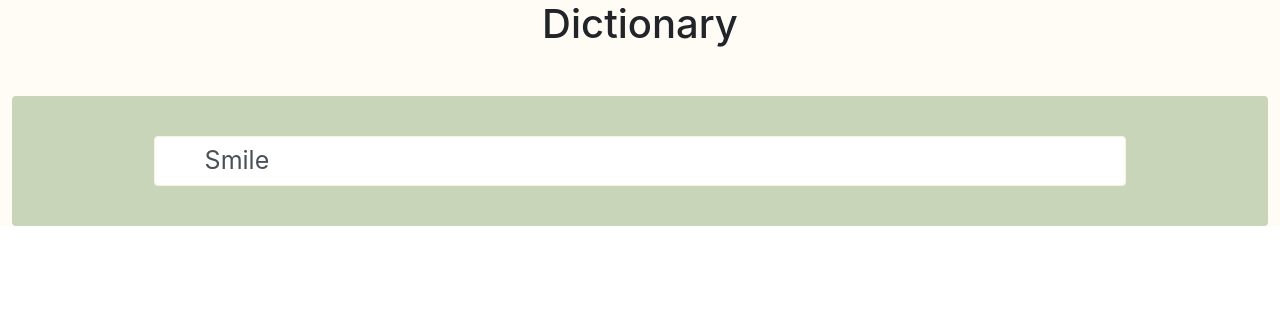
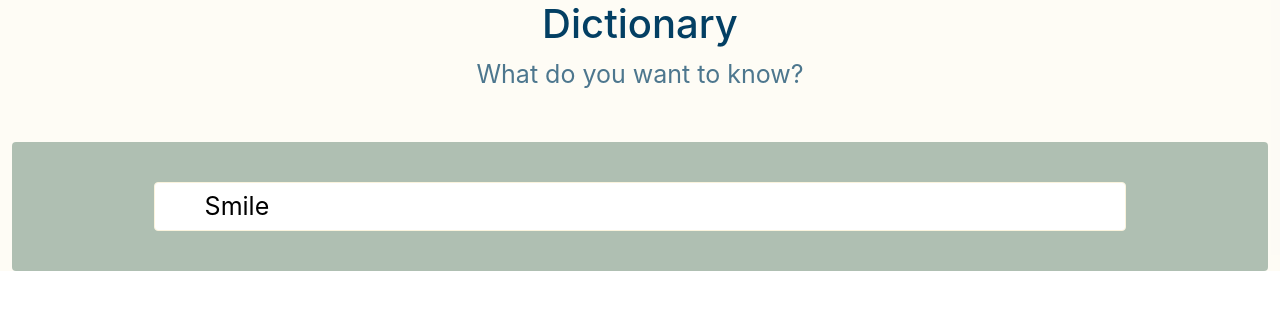
Before and after one commit to MargaridaFCosta/dictionary-project, a React (Create React App) app: page / in a window 1280 px wide. Shown: the top 310 px of the page. Built offline with nearby package versions, Linux system fonts and the light colour scheme; no server answers.

Commit message:
Added more style

```diff
--- a/src/App.css
+++ b/src/App.css
@@ -1,7 +1,19 @@
 .App {
     background-color: rgba(250, 243, 221, 0.3);
+
 }
 .App .container {
     max-width: 1300px;
+}
+
+.App h1 {
+    color: #033F63
+}
+
+.App .subtitle {
+    color: #033F63;
+    text-align: center;
+    font-size: 25px;
+    opacity: 0.7;
 
 }
--- a/src/App.js
+++ b/src/App.js
@@ -7,6 +7,7 @@ export default function App() {
       <div className="container">
         <header className="App-header">
           <h1 className="text-center">Dictionary</h1>
+          <div className="subtitle">What do you want to know?</div>
           <Dictionary defaultWord={"Smile"} />
         </header>
       </div>
--- a/src/Dictionary.css
+++ b/src/Dictionary.css
@@ -1,6 +1,6 @@
 
 .Dictionary form {
-  background-color: #C8D5B9;
+  background-color: rgba(124, 152, 133, 0.6);
   max-width: 100%;
   display: block;
   margin: 0 auto;
@@ -15,6 +15,5 @@
   font-size: 20px;
   text-align: left;
   border: 1px solid #FAF3DD;
-  color: #495057;
   font-size: 25px;
 }
--- a/src/Meanings.css
+++ b/src/Meanings.css
@@ -5,6 +5,12 @@
 }
 
 .Meanings h3 {
-    font-size: 25px;
+    font-size: 24px;
     font-weight: 400;
 }
+
+.Meanings h4 {
+    font-size: 20px;
+    opacity: 0.7;
+    font-weight: normal;
+}
--- a/src/Meanings.js
+++ b/src/Meanings.js
@@ -7,7 +7,7 @@ export default function Meanings(props) {
     <div className="Meanings">
       <h2>{props.meanings.partOfSpeech}</h2>
       <h3>Definition: {props.meanings.definition}</h3>
-      <h3 className="text-muted mb-3">{props.meanings.example}</h3>
+      <h4 className="mb-2">{props.meanings.example}</h4>
       <Synonyms synonyms={props.meanings.synonyms} />
       <br />
     </div>
--- a/src/Results.css
+++ b/src/Results.css
@@ -6,7 +6,7 @@
 }
 
 .Results section {
-    background-color: #8FC0A9;
+    background-color: #7C9885;
     padding: 20px 30px;
     border-radius: 6px;
 }
@@ -15,5 +15,11 @@
     font-size: 50px;
     text-transform: capitalize;
     font-weight: bolder;
+    color:rgba(250, 243, 221, 0.9);
 
 }
+
+.Results .phonetics {
+    color:rgba(250, 243, 221, 0.6);
+    font-size: 25px;
+}
--- a/src/Results.js
+++ b/src/Results.js
@@ -7,8 +7,8 @@ export default function Results(props) {
       return (
         <div className="Results p-4">
           <section>
-            <h2 className="name-word mb-3">{props.results.word}</h2>
-            <h3 className="phonetics">{props.results.phonetic}</h3>
+            <h2 className="name-word mb-1">{props.results.word}</h2>
+            <h3 className="phonetics">/{props.results.phonetic}/</h3>
           </section>
           <br />
           <section>
--- a/src/Synonyms.css
+++ b/src/Synonyms.css
@@ -7,5 +7,5 @@ li {
 list-style: none;
 display: inline-block;
 margin-right: 10px;
-color: #6D6A75
+opacity: 0.7;
 }
```
